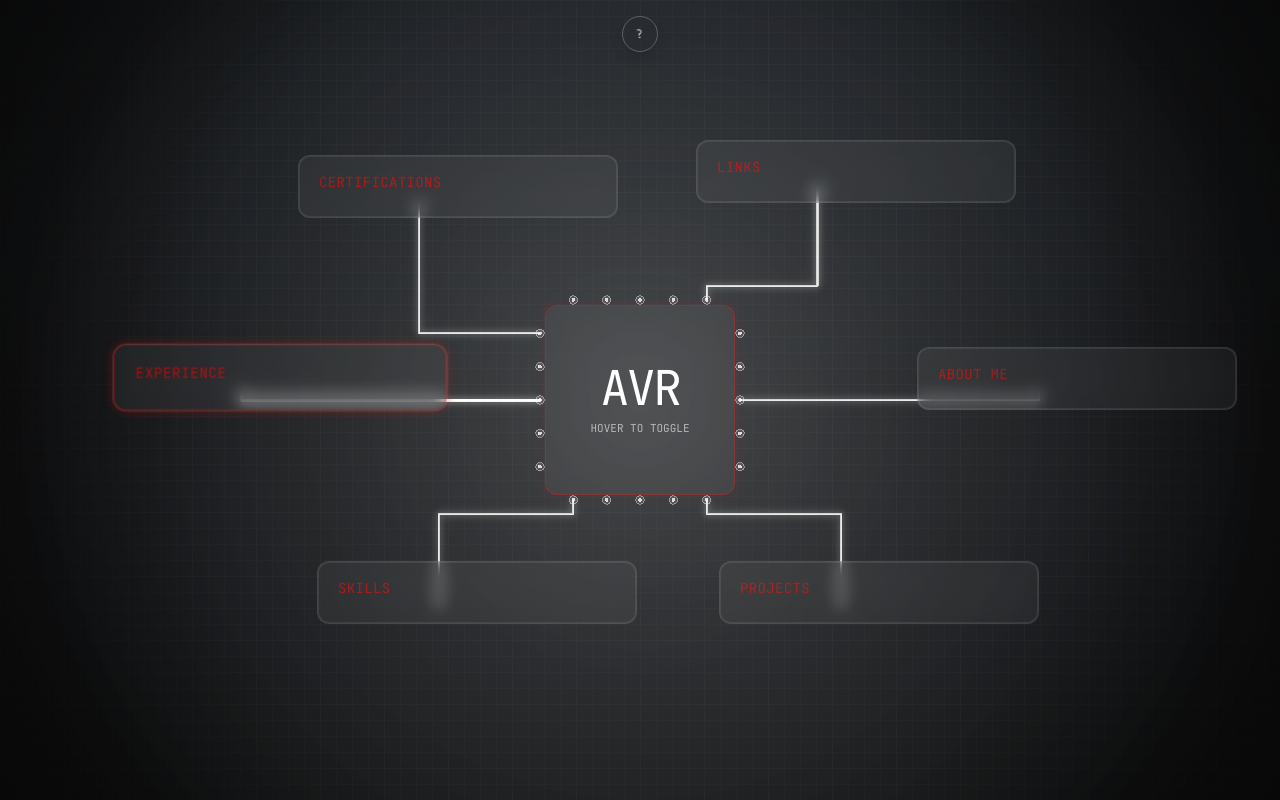
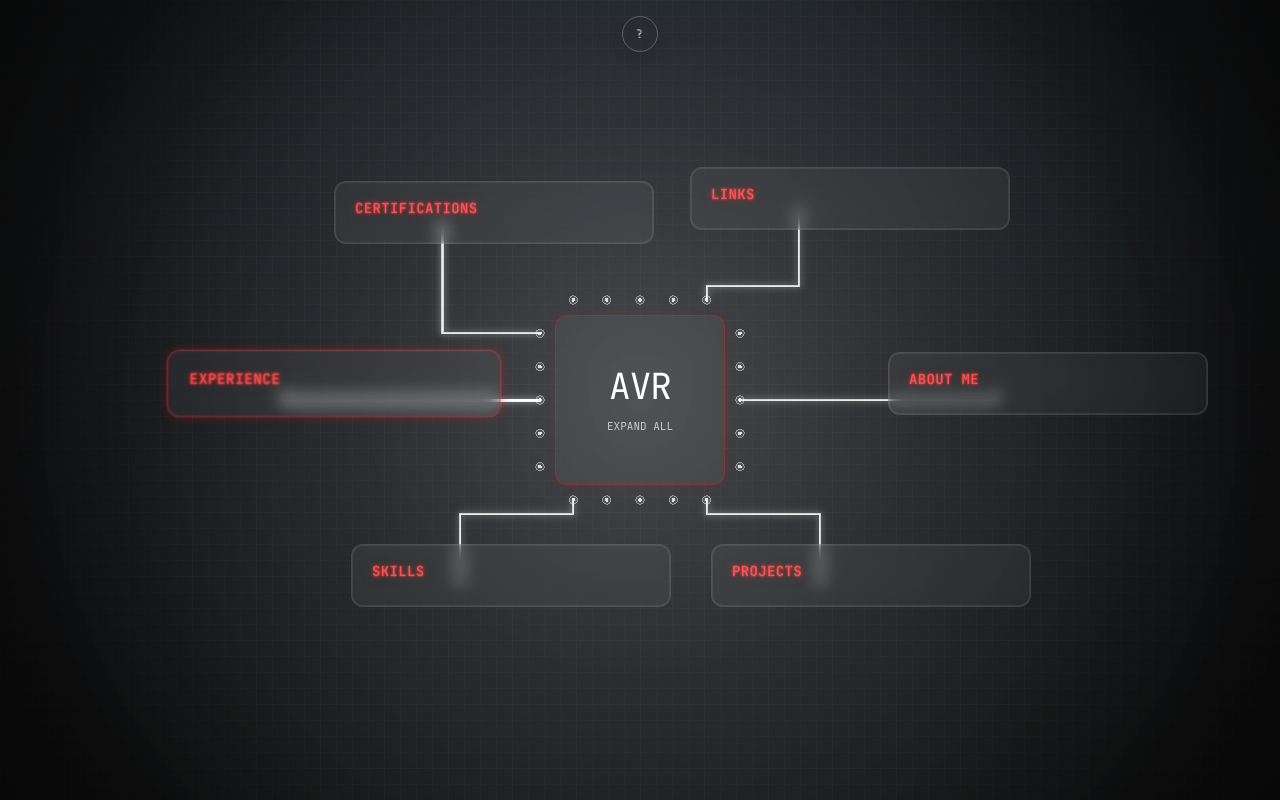
Before and after one commit to achllzvr/Portfolio-25, a React (Vite) app in the folder achllzvr_portfolio/: page / in a window 1280 px wide. Built offline with nearby package versions, Linux system fonts and the light colour scheme.

Commit message:
Refactor CenterChip and App components to implement toggle functionality for all nodes and update styling for better visibility

```diff
--- a/achllzvr_portfolio/src/App.jsx
+++ b/achllzvr_portfolio/src/App.jsx
@@ -16,7 +16,7 @@ export default function App() {
   const mouse = useMouseLight();
 
   const center = useMemo(()=> ({ x: window.innerWidth/2, y: window.innerHeight/2 }), []);
-  const SCALE = 0.95; // global layout scale factor
+  const SCALE = 0.85; // global layout scale factor (reduced by additional 10%)
 
   // Uniform radius with varied angles around center (replaces previous grid)
   const [nodePositions, setNodePositions] = useState(()=> {
@@ -39,6 +39,21 @@ export default function App() {
   const toggleNode = (id) => {
     setRevealed(r => ({ ...r, [id]: !r[id] }));
   };
+  // Toggle all nodes (expand if any collapsed; collapse if all expanded)
+  const toggleAllNodes = useCallback(() => {
+    setRevealed(prev => {
+      const allIds = baseNodes.map(n=> n.id);
+      const allOpen = allIds.every(id => prev[id]);
+      if(allOpen) {
+        // collapse all
+        return {};
+      }
+      // open all
+      const next = {};
+      for(const id of allIds) next[id] = true;
+      return next;
+    });
+  }, []);
   const toggleLock = (id) => {
     setLocked(l => ({ ...l, [id]: !l[id] }));
   };
@@ -166,7 +181,7 @@ export default function App() {
 
       {/* Center chip */}
       <div className="absolute" style={{ left: center.x - (100 * SCALE), top: center.y - (100 * SCALE) }}>
-        <CenterChip size={200 * SCALE} reduceMotion={reduceMotion} />
+        <CenterChip size={200 * SCALE} reduceMotion={reduceMotion} onToggleAll={toggleAllNodes} allOpen={baseNodes.every(n=> revealed[n.id])} />
       </div>
 
       {/* Detail Modal */}
--- a/achllzvr_portfolio/src/components/CenterChip.jsx
+++ b/achllzvr_portfolio/src/components/CenterChip.jsx
@@ -1,24 +1,32 @@
 import { useState } from 'react';
 
-export default function CenterChip({ size = 220, onToggle, reduceMotion=false }) {
+export default function CenterChip({ size = 220, reduceMotion=false, onToggleAll, allOpen }) {
   const [showAlt, setShowAlt] = useState(false);
+  const handleClick = () => {
+    onToggleAll?.();
+  };
   return (
-    <div
-      onMouseEnter={() => { setShowAlt(s => !s); onToggle?.(!showAlt); }}
-  className={`chip-shell chip-active flex flex-col items-center justify-center cursor-pointer no-select transition-all duration-500 text-[15px] ${reduceMotion? '' : 'animate-pulse-glow animate-float-slow'}`}
+    <button
+      type="button"
+      aria-pressed={allOpen}
+      onClick={handleClick}
+      onMouseEnter={() => { setShowAlt(s => !s); }}
+      className={`chip-shell chip-active flex flex-col items-center justify-center cursor-pointer no-select transition-all duration-500 text-[15px] focus:outline-none focus-visible:ring-2 focus-visible:ring-accent/70 ${reduceMotion? '' : 'animate-pulse-glow animate-float-slow'}`}
       style={{ width: size, height: size }}
+      title={allOpen? 'Collapse all panels' : 'Expand all panels'}
     >
       {showAlt ? (
         <div className="w-full h-full flex items-center justify-center">
-          {/* Placeholder for photo */}
-          <div className="w-32 h-32 rounded-lg overflow-hidden bg-white/10 flex items-center justify-center text-xs font-mono tracking-wide backdrop-blur-sm border border-white/10">PHOTO</div>
+          <div className="w-28 h-28 rounded-lg overflow-hidden bg-white/10 flex items-center justify-center text-[11px] font-mono tracking-wide backdrop-blur-sm border border-white/10">PHOTO</div>
         </div>
       ) : (
-        <div className="flex flex-col items-center gap-2">
-          <div className="font-mono text-5xl tracking-tighter">AVR</div>
-          <div className="text-[11px] font-mono uppercase text-white/60">Hover to Toggle</div>
+        <div className="flex flex-col items-center gap-3">
+          <div className="font-mono text-4xl tracking-tight">AVR</div>
+          <div className="text-[11px] font-mono uppercase text-white/70">
+            {allOpen ? 'Collapse All' : 'Expand All'}
+          </div>
         </div>
       )}
-    </div>
+    </button>
   );
 }
--- a/achllzvr_portfolio/src/index.css
+++ b/achllzvr_portfolio/src/index.css
@@ -12,7 +12,11 @@
 
   .theme-light .chip-shell { box-shadow: 0 0 0 1px rgba(0,0,0,0.10), 0 0 16px -6px rgba(0,0,0,0.28) inset, 0 0 20px -8px rgba(0,0,0,0.32) inset; }
   .theme-light .chip-active { border-color: rgba(174,0,1,0.55); }
-  .theme-light .chip-title { color: #AE0001; }
+  /* Brighter glowing red titles in light theme */
+  .theme-light .chip-title {
+    color:#c40000;
+    text-shadow:0 0 2px rgba(255,70,70,0.55), 0 0 5px rgba(255,90,90,0.35), 0 0 10px rgba(174,0,1,0.35);
+  }
   .theme-light .glow-overlay { mix-blend-mode: multiply; }
   .theme-light .signal-path { filter: drop-shadow(0 0 4px rgba(0,0,0,0.35)); }
   .theme-light svg path { stroke: #1d1f22; }
@@ -24,7 +28,15 @@
 @layer components {
   .chip-shell { position:relative; border-radius:0.75rem; border:1px solid rgba(255,255,255,0.10); background:rgba(255,255,255,0.05); backdrop-filter:blur(8px); box-shadow:inset 0 0 0 1px rgba(255,255,255,0.08); transition:all .3s cubic-bezier(.22,.61,.36,1); will-change:transform; }
   .chip-active { border-color:rgba(174,0,1,0.55); box-shadow:0 0 0 1px rgba(255,255,255,0.16), 0 0 10px 2px rgba(174,0,1,0.34); }
-  .chip-title { font-family:'JetBrains Mono', monospace; letter-spacing:0.02em; font-size:0.875rem; text-transform:uppercase; color:rgba(174,0,1,0.90); }
+  .chip-title {
+    font-family:'JetBrains Mono', monospace;
+    letter-spacing:0.02em;
+    font-size:0.875rem;
+    text-transform:uppercase;
+    font-weight:600;
+    color:#ff3a3a;
+    text-shadow:0 0 3px rgba(255,58,58,0.85), 0 0 8px rgba(174,0,1,0.55), 0 0 14px rgba(174,0,1,0.35);
+  }
   .scroll-thin { scrollbar-width: thin; }
   /* Explicit hover override to ensure red accent aura replaces any cached cyan */
   .chip-shell:hover {
```
